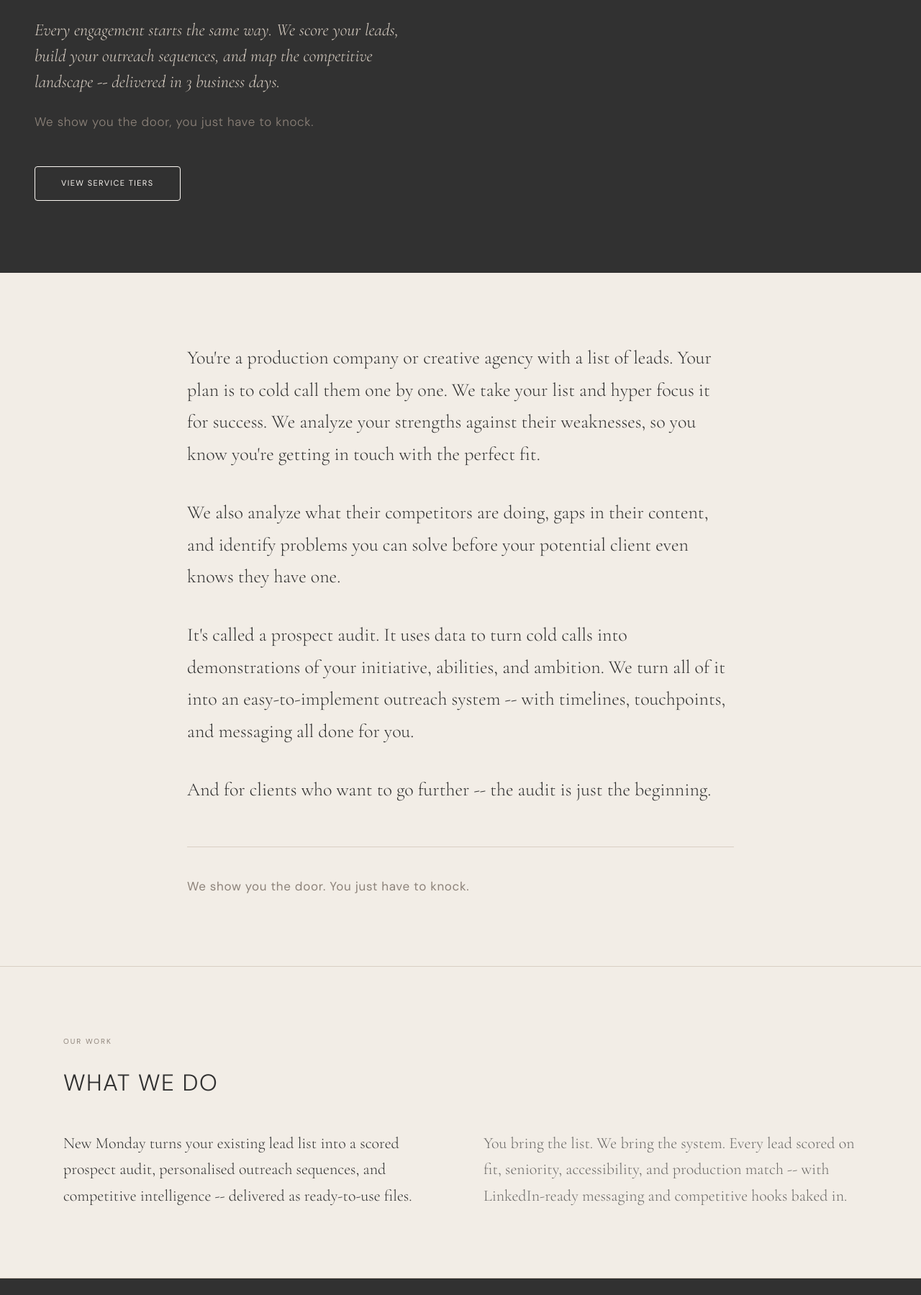
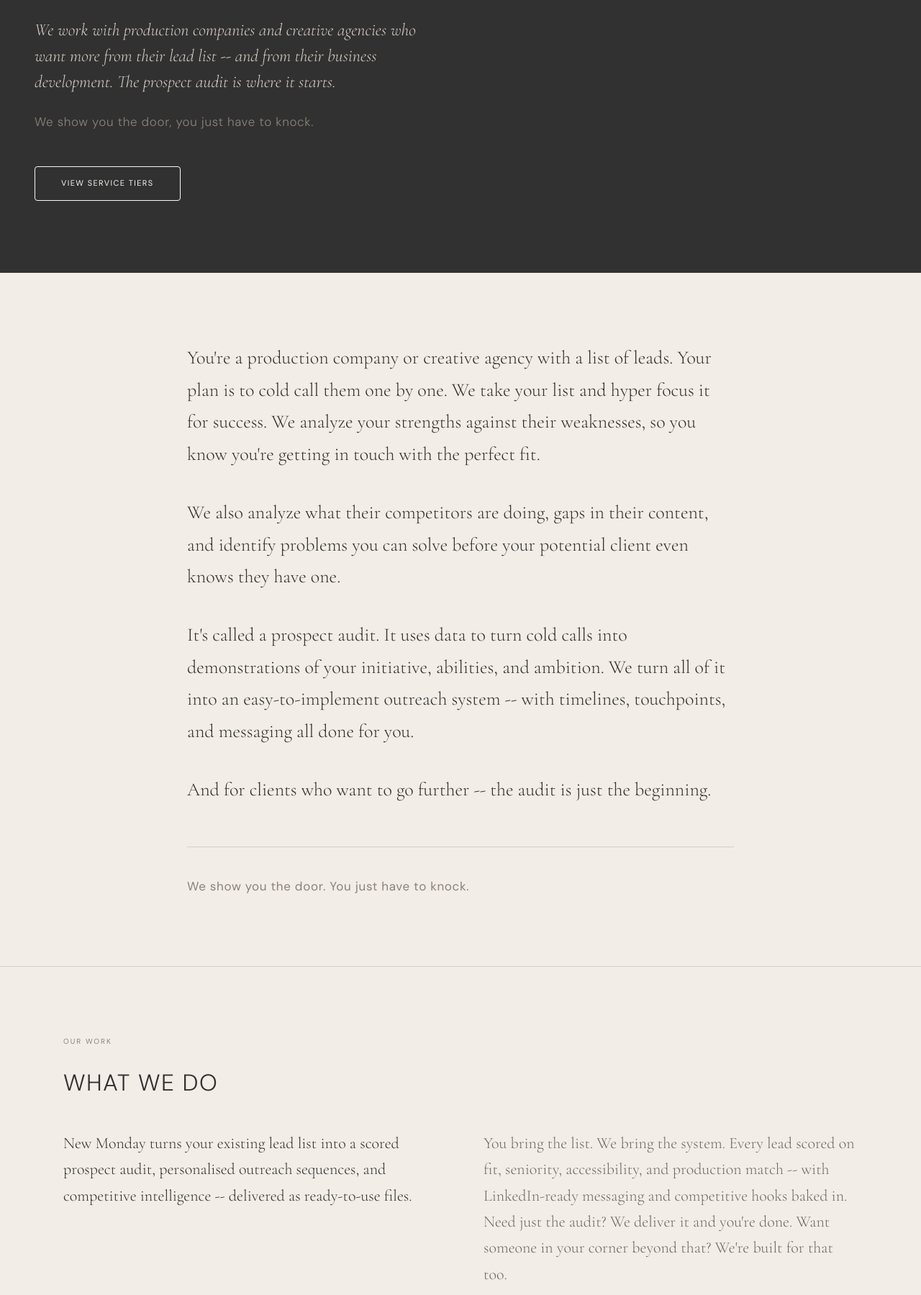
Before and after one commit to macorn1450/newmonday-site, a plain HTML site: page index.html in a window 1280 px wide. Shown: the part 421-2220 px from the top of the page at 72% size. Drawn offline with nearby package versions, Linux system fonts and the light colour scheme.

Commit message:
Revise content and title in index.html
Updated the title and modified several paragraphs to enhance clarity and detail about the services offered.

```diff
--- a/index.html
+++ b/index.html
@@ -3,7 +3,7 @@
 <head>
 <meta charset="UTF-8">
 <meta name="viewport" content="width=device-width, initial-scale=1.0">
-<title>New Monday — Prospect Audit & Outreach Sequencing</title>
+<title>New Monday -- Prospect Audit & Outreach Sequencing</title>
 <link rel="preconnect" href="https://fonts.googleapis.com">
 <link rel="preconnect" href="https://fonts.gstatic.com" crossorigin>
 <link href="https://fonts.googleapis.com/css2?family=Cormorant+Garamond:ital,wght@0,300;0,400;1,300;1,400&family=DM+Sans:wght@200;300;400;500&display=swap" rel="stylesheet">
@@ -545,7 +545,7 @@
 <div class="hero">
   <p class="hero-eyebrow">Prospect Audit &amp; Outreach Sequencing</p>
   <h1 class="hero-title">New<br>Monday</h1>
-  <p class="hero-sub">Every engagement starts the same way. We score your leads, build your outreach sequences, and map the competitive landscape -- delivered in 3 business days.</p>
+  <p class="hero-sub">We work with production companies and creative agencies who want more from their lead list -- and from their business development. The prospect audit is where it starts.</p>
   <p class="hero-tagline">We show you the door, you just have to knock.</p>
   <div>
     <a href="#tiers" class="btn">View Service Tiers</a>
@@ -572,7 +572,7 @@
       <p class="section-body">New Monday turns your existing lead list into a scored prospect audit, personalised outreach sequences, and competitive intelligence -- delivered as ready-to-use files.</p>
     </div>
     <div>
-      <p class="section-body" style="opacity: 0.7;">You bring the list. We bring the system. Every lead scored on fit, seniority, accessibility, and production match -- with LinkedIn-ready messaging and competitive hooks baked in.</p>
+      <p class="section-body" style="opacity: 0.7;">You bring the list. We bring the system. Every lead scored on fit, seniority, accessibility, and production match -- with LinkedIn-ready messaging and competitive hooks baked in. Need just the audit? We deliver it and you're done. Want someone in your corner beyond that? We're built for that too.</p>
     </div>
   </div>
 </section>
@@ -702,7 +702,7 @@
 <section id="contact" class="cta-section">
   <p class="section-label">Get Started</p>
   <h2 class="section-title" style="max-width: none; text-align: center;">Ready to Start the Conversation?</h2>
-  <p class="cta-body">Drop us a line. Every engagement starts with a conversation.</p>
+  <p class="cta-body">Whether you want a one-time audit or a long-term partner -- it starts the same way.</p>
   <a href="mailto:hello@newmonday.biz" class="btn btn-dark">hello@newmonday.biz</a>
 </section>
 
```
